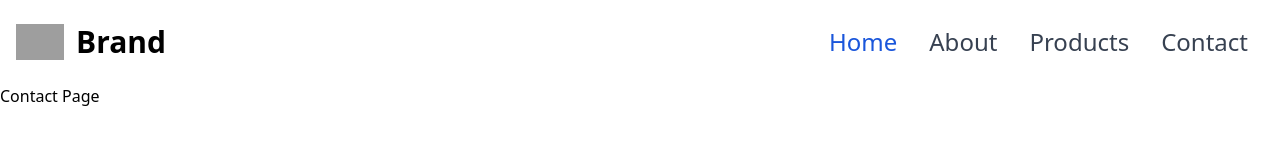
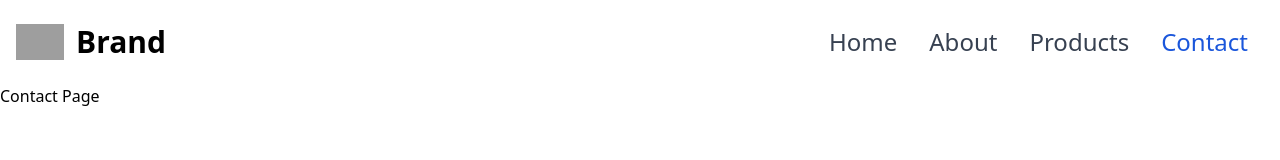
Before and after one commit to LevaniVashadze/uDesignBackend, a React app in the folder frontend/: page /contact in a window 1280 px wide. Shown: the top 160 px of the page. Built offline with nearby package versions, Linux system fonts and the light colour scheme; grey boxes are pictures that could not be loaded; the HTML template or start-up script is replaced by a standard one.

Commit message:
improved navbar and made it more DRY

```diff
--- a/frontend/src/components/Navbar.js
+++ b/frontend/src/components/Navbar.js
@@ -1,10 +1,19 @@
 import React from "react";
 import ThemeContext from "../context/ThemeContext";
 import { useContext } from "react";
-import { Link } from "react-router-dom";
+import { Link, useLocation } from "react-router-dom";
 
 const Navbar = () => {
   const { theme, setTheme } = useContext(ThemeContext);
+
+  const navigationbars = {
+    Home: "/",
+    About: "/about",
+    Products: "/products",
+    Contact: "/contact",
+  };
+
+  const path = useLocation().pathname;
 
   return (
     <div>
@@ -36,47 +45,28 @@
               xmlns="http://www.w3.org/2000/svg"
             >
               <path
-                fill-rule="evenodd"
+                fillRule="evenodd"
                 d="M3 5a1 1 0 011-1h12a1 1 0 110 2H4a1 1 0 01-1-1zM3 10a1 1 0 011-1h12a1 1 0 110 2H4a1 1 0 01-1-1zM3 15a1 1 0 011-1h12a1 1 0 110 2H4a1 1 0 01-1-1z"
-                clip-rule="evenodd"
+                clipRule="evenodd"
               ></path>
             </svg>
           </button>
           <div className="hidden w-full md:block md:w-auto" id="navbar-default">
             <ul className="flex flex-col p-4 mt-4 border border-gray-100 rounded-lg bg-gray-50 md:flex-row md:space-x-8 md:mt-0 md:text-xl lg:text-2xl md:font-medium md:border-0 md:bg-white dark:bg-gray-800 md:dark:bg-gray-900 dark:border-gray-700">
-              <li>
-                <Link
-                  to="/"
-                  className="block py-2 pl-3 pr-4 text-white bg-blue-700 rounded md:bg-transparent md:text-blue-700 md:p-0 dark:text-white"
-                  aria-current="page"
-                >
-                  Home
-                </Link>
-              </li>
-              <li>
-                <Link
-                  to="/about"
-                  className="block py-2 pl-3 pr-4 text-gray-700 rounded hover:bg-gray-100 md:hover:bg-transparent md:border-0 md:hover:text-blue-700 md:p-0 dark:text-gray-400 md:dark:hover:text-white dark:hover:bg-gray-700 dark:hover:text-white md:dark:hover:bg-transparent"
-                >
-                  About
-                </Link>
-              </li>
-              <li>
-                <Link
-                  to="/products"
-                  className="block py-2 pl-3 pr-4 text-gray-700 rounded hover:bg-gray-100 md:hover:bg-transparent md:border-0 md:hover:text-blue-700 md:p-0 dark:text-gray-400 md:dark:hover:text-white dark:hover:bg-gray-700 dark:hover:text-white md:dark:hover:bg-transparent"
-                >
-                  Products
-                </Link>
-              </li>
-              <li>
-                <Link
-                  to="/contact"
-                  className="block py-2 pl-3 pr-4 text-gray-700 rounded hover:bg-gray-100 md:hover:bg-transparent md:border-0 md:hover:text-blue-700 md:p-0 dark:text-gray-400 md:dark:hover:text-white dark:hover:bg-gray-700 dark:hover:text-white md:dark:hover:bg-transparent"
-                >
-                  Contact
-                </Link>
-              </li>
+              {Object.keys(navigationbars).map((key) => (
+                <li key={key}>
+                  <Link
+                    to={navigationbars[key]}
+                    className={
+                      navigationbars[key] === path
+                        ? "block py-2 pl-3 pr-4 text-white bg-blue-700 rounded md:bg-transparent md:text-blue-700 md:p-0 dark:text-white"
+                        : "block py-2 pl-3 pr-4 text-gray-700 rounded hover:bg-gray-100 md:hover:bg-transparent md:border-0 md:hover:text-blue-700 md:p-0 dark:text-gray-400 md:dark:hover:text-white dark:hover:bg-gray-700 dark:hover:text-white md:dark:hover:bg-transparent"
+                    }
+                  >
+                    {key}
+                  </Link>
+                </li>
+              ))}
             </ul>
           </div>
         </div>
```
